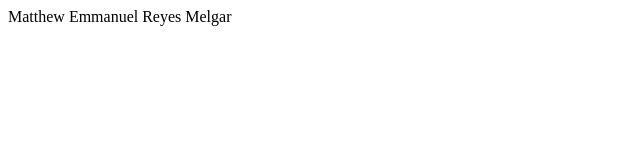
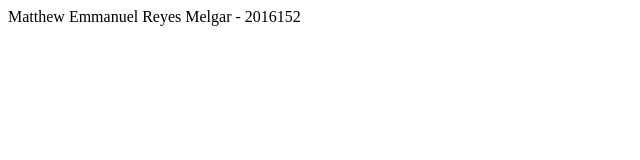
Before and after one commit to MReyes09/IN5AM, a plain HTML site: page index.html in a window 1280 px wide. Shown: the full height of the page, 0-640 px from the left. Drawn offline with Linux system fonts and the light colour scheme.

Commit message:
Se agregó el numero de carné del estudiante

```diff
--- a/index.html
+++ b/index.html
@@ -6,6 +6,6 @@
     <title>Primera página con GIT</title>
 </head>
 <body>
-    <hi>Matthew Emmanuel Reyes Melgar</hi>
+    <hi>Matthew Emmanuel Reyes Melgar - 2016152</hi>
 </body>
 </html>
```
